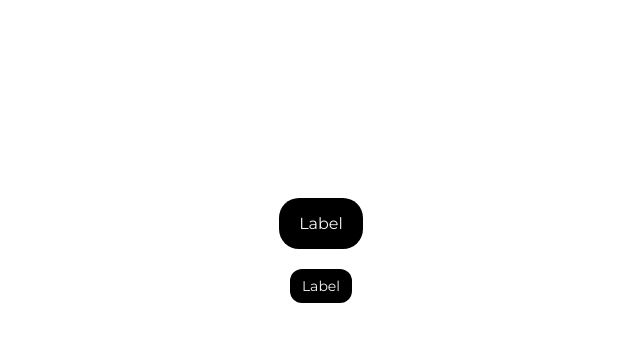
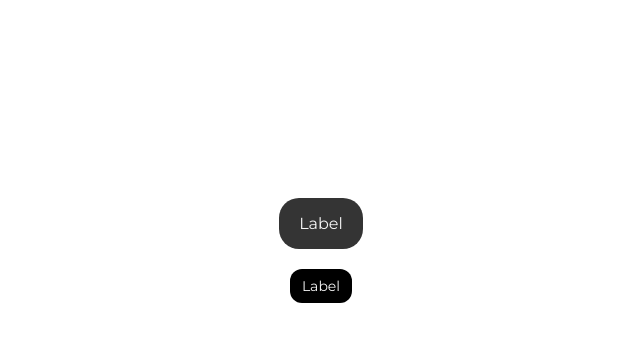
Before and after one commit to GuillaumeMonnard/evaluation-continue, a website built with Parcel: page src/index.html in a window 1280 px wide. In both pictures the pointer is over the button 400 px from the left and 223 px from the top of the page. Shown: the whole page, without its empty margins (79-719 px from the left). Built offline with nearby package versions, Linux system fonts and the light colour scheme; a web font is replaced by a local one.

Commit message:
ajout du :hover pour changer la couleur du bouton primaire au survol

```diff
--- a/src/scss/modules/_CTA.scss
+++ b/src/scss/modules/_CTA.scss
@@ -29,3 +29,7 @@
   padding: 8px 12px;
   border-radius: 12px;
 }
+
+.default:hover {
+  background-color: #343434;
+}
```
